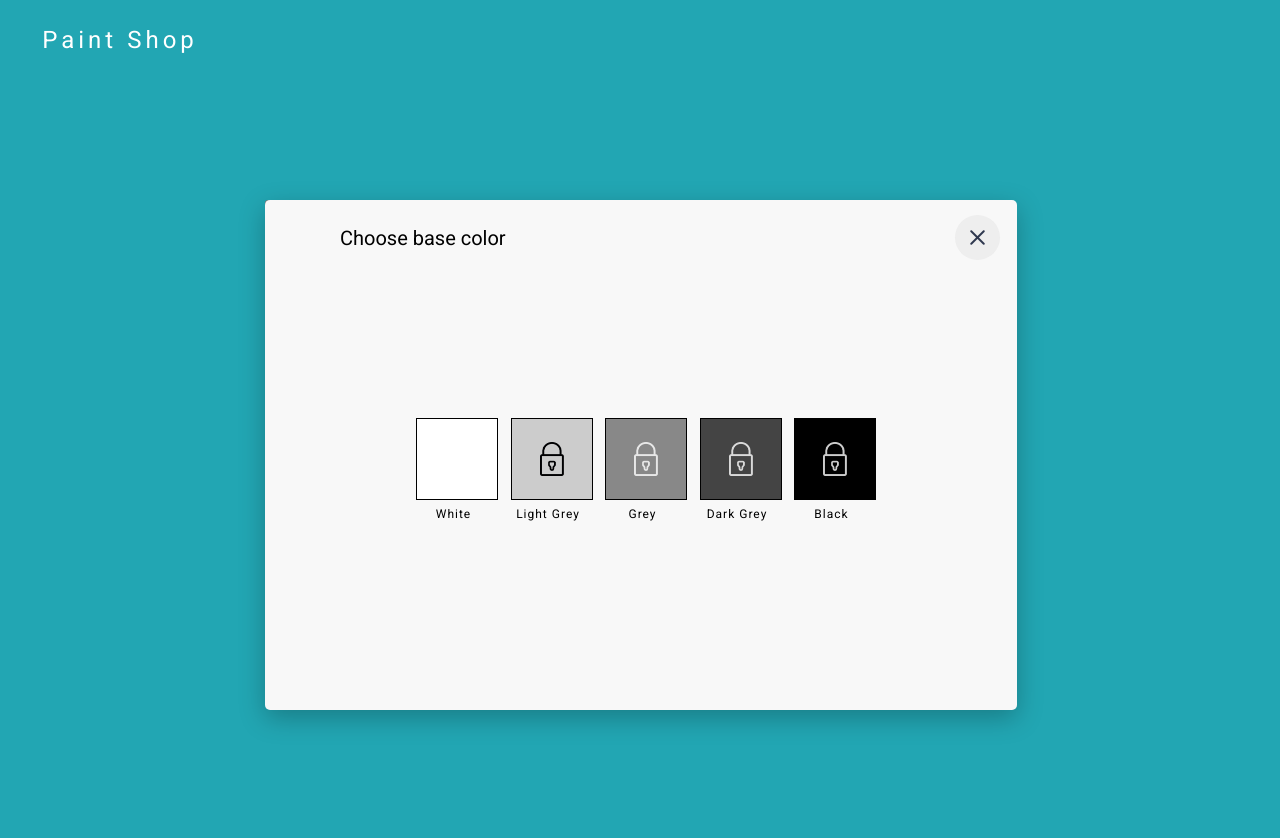
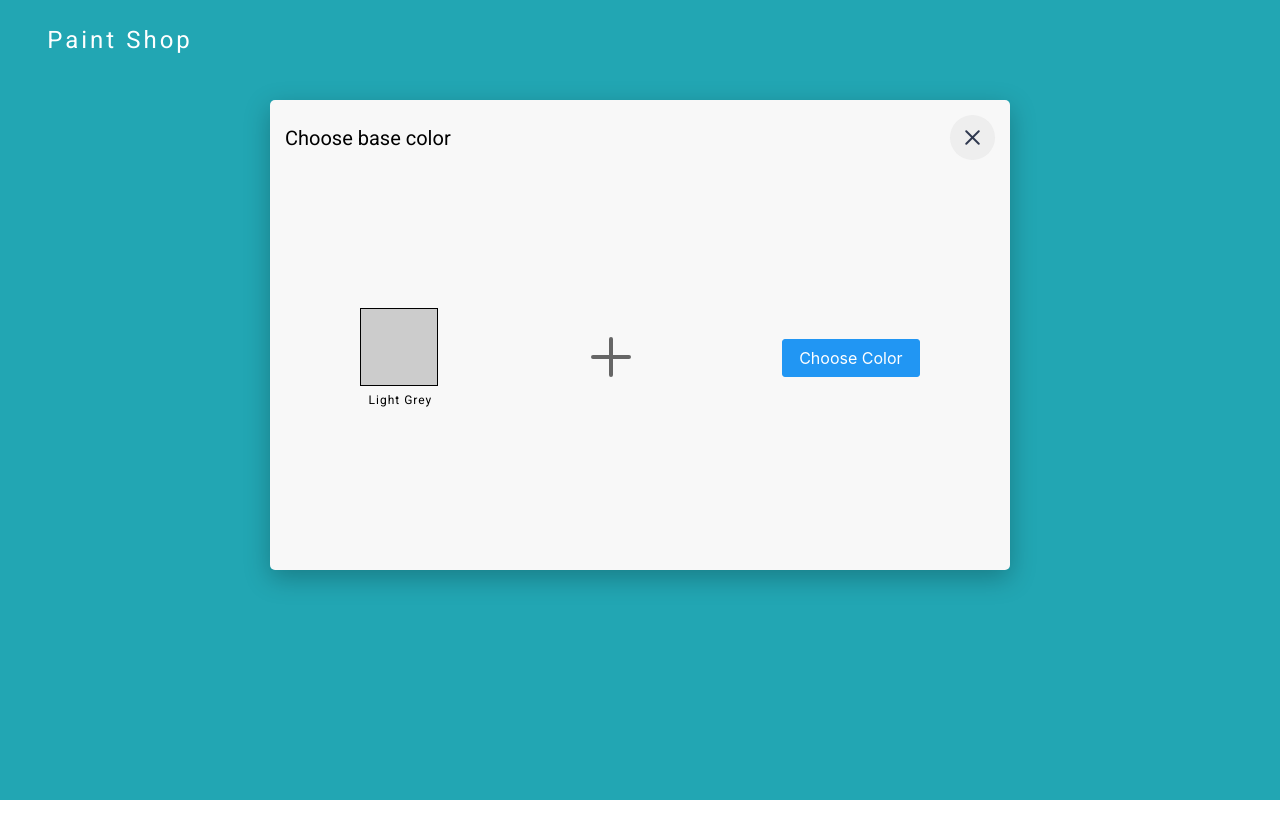
Before and after one commit to Ferror/bachelor, a Vue app in the folder frontend/: page /mixing in a window 1280 px wide. Shown: the top 838 px of the page. After the commit the page ends 800 px from the top, so only its background shows below. Built offline with nearby package versions, Linux system fonts and the light colour scheme; no server answers.

Commit message:
Create second step of configuration

```diff
--- a/frontend/src/assets/paint-mixing.css
+++ /dev/null
@@ -1,133 +0,0 @@
-:root {
-    --black:
-            rgba(0, 0, 0, 1);
-    --deep-cove:
-            rgba(19, 15, 64, 1);
-    --teal-blue:
-            rgba(34, 166, 179, 1);
-    --heavy-metal:
-            rgba(45, 42, 42, 1);
-    --jacarta:
-            rgba(48, 51, 107, 1);
-    --black-coral-pearl:
-            rgba(83, 92, 104, 1);
-    --indigo:
-            rgba(104, 109, 224, 1);
-    --purple-heart:
-            rgba(110, 65, 226, 1);
-    --conifer:
-            rgba(186, 220, 88, 0.902);
-    --fuchsia-pink:
-            rgba(190, 46, 221, 1);
-    --mist-gray:
-            rgba(196, 196, 196, 0.2);
-    --salmon-pearl:
-            rgba(235, 77, 75, 1);
-    --carrot-orange:
-            rgba(240, 147, 43, 1);
-    --khaki:
-            rgba(246, 229, 141, 1);
-    --desert-storm:
-            rgba(248, 248, 248, 1);
-    --banana:
-            rgba(249, 202, 36, 1);
-    --white-2:
-            rgba(255, 255, 255, 0.8);
-    --white:
-            rgba(255, 255, 255, 1);
-
-    --font-size-m: 12px;
-    --font-size-l: 14px;
-    --font-size-xl: 16px;
-    --font-size-xxl: 18px;
-    --font-size-xxxl: 20px;
-    --font-size-xxxxl: 24px;
-
-    --font-family-roboto: "Roboto";
-}
-
-.roboto-normal-white-18px {
-    color: var(--white-2);
-    font-family: var(--font-family-roboto);
-    font-size: var(--font-size-xxl);
-    font-weight: 400;
-    font-style: normal;
-}
-
-.roboto-normal-white-16px {
-    color: var(--white-2);
-    font-family: var(--font-family-roboto);
-    font-size: var(--font-size-xl);
-    font-weight: 400;
-    font-style: normal;
-}
-
-.roboto-bold-black-12px {
-    color: var(--black);
-    font-family: var(--font-family-roboto);
-    font-size: var(--font-size-m);
-    font-weight: 700;
-    font-style: normal;
-}
-
-.border-1px-black {
-    border-width: 1px;
-    border-style: solid;
-    border-color: var(--black);
-}
-
-.roboto-normal-black-20px {
-    color: var(--black);
-    font-family: var(--font-family-roboto);
-    font-size: var(--font-size-xxxl);
-    font-weight: 400;
-    font-style: normal;
-}
-
-.roboto-normal-black-16px {
-    color: var(--black);
-    font-family: var(--font-family-roboto);
-    font-size: var(--font-size-xl);
-    font-weight: 400;
-    font-style: normal;
-}
-
-.roboto-normal-white-14px {
-    color: var(--white-2);
-    font-family: var(--font-family-roboto);
-    font-size: var(--font-size-l);
-    font-weight: 400;
-    font-style: normal;
-}
-
-.roboto-normal-white-24px-2 {
-    color: var(--white-2);
-    font-family: var(--font-family-roboto);
-    font-size: var(--font-size-xxxxl);
-    font-weight: 400;
-    font-style: normal;
-}
-
-.roboto-normal-black-12px {
-    color: var(--black);
-    font-family: var(--font-family-roboto);
-    font-size: var(--font-size-m);
-    font-weight: 400;
-    font-style: normal;
-}
-
-.roboto-normal-white-24px {
-    color: var(--white);
-    font-family: var(--font-family-roboto);
-    font-size: var(--font-size-xxxxl);
-    font-weight: 400;
-    font-style: normal;
-}
-
-.roboto-normal-white-12px {
-    color: var(--white-2);
-    font-family: var(--font-family-roboto);
-    font-size: var(--font-size-m);
-    font-weight: 400;
-    font-style: normal;
-}
--- a/frontend/src/views/LandingPage.vue
+++ b/frontend/src/views/LandingPage.vue
@@ -1,11 +1,11 @@
 <template>
     <div>
-        <landing-page-desktop
+        <LandingPageDesktop
             v-bind="landingPageDesktopData"
             v-if="breakpoints.desktop.matches"
         />
 
-        <landing-page-mobile
+        <LandingPageMobile
             v-if="breakpoints.mobile.matches"
             title1="Pomaluj swój świat!"
             p1="Lorem ipsum dolor sit amet, consectetur adipiscing elit. Arcu nibh aliquet gravida at mauris ut id commodo. Eu, adipiscing sit et venenatis vitae in pellentesque. Id elementum quam tellus porttitor neque, arcu porta orci vitae."
@@ -104,4 +104,4 @@ const landingPageMobileData = {
 };
 </script>
 
-<style src="@/assets/landing-page.css"></style>
+<style src="@/assets/style.css"></style>
--- a/frontend/src/views/PaintMixing.vue
+++ b/frontend/src/views/PaintMixing.vue
@@ -1,19 +1,34 @@
 <template>
-    <ChooseBase />
+    <Modal
+        title="Choose base color"
+        :currentStep="currentStep"
+        :steps="steps"
+    />
 </template>
 
 <script>
-import ChooseBase from "@/views/paint-mixing/ChooseBase";
-import PaintMixerClient from "@/clients/PaintMixerClient";
+import Modal from "./paint-mixing/Modal";
 
-PaintMixerClient.mix();
+// import PaintMixerClient from "@/clients/PaintMixerClient";
+// PaintMixerClient.mix();
 
 export default {
     name: "PaintMixing",
     components: {
-        ChooseBase,
+        Modal,
     },
+    data: () => {
+        const steps = {
+            chooseBase: "choose-base",
+            chooseColor: "choose-color",
+        };
+
+        return {
+            steps: steps,
+            currentStep: steps.chooseColor,
+        }
+    }
 }
 </script>
 
-<style scoped src="@/assets/paint-mixing.css"></style>
+<style src="@/assets/style.css"></style>
--- a/frontend/src/views/paint-mixing/BaseColor.vue
+++ b/frontend/src/views/paint-mixing/BaseColor.vue
@@ -1,6 +1,6 @@
 <template>
     <div :class="[className]">
-        <div class="overlap-group border-1px-black">
+        <div class="base border-1px-black">
             <img v-if="lock" class="lock" alt="Locked base color" :src="require('@/assets/' + lock + '.png')" />
         </div>
         <div class="caption valign-text-middle roboto-normal-black-12px">{{ caption }}</div>
@@ -19,29 +19,38 @@ export default {
 </script>
 
 <style scoped>
-.dark-grey .overlap-group {
+.dark-grey .base {
     background-color: #444444;
 }
 
-.white .overlap-group {
+.white .base {
     background-color: #ffffff;
 }
 
-.grey .overlap-group {
+.white .base:hover {
+    background-color: #eeeeee;
+}
+
+.grey .base {
     background-color: #888888;
 }
 
-.black .overlap-group {
+.black .base {
     background-color: #000000;
 }
 
-.overlap-group {
+.base {
     background-color: #cccccc;
     display: flex;
-    width: 80px;
-    height: 80px;
+    width: 78px;
+    height: 78px;
     justify-content: center;
     align-items: center;
+}
+
+.base:hover {
+    cursor: pointer;
+    opacity: 0.9;
 }
 
 .lock {
@@ -54,6 +63,6 @@ export default {
     letter-spacing: 1px;
     margin-top: 6px;
     text-align: center;
-    width: 75px;
+    width: 80px;
 }
 </style>
--- a/frontend/src/views/paint-mixing/ChooseBase.vue
+++ b/frontend/src/views/paint-mixing/ChooseBase.vue
@@ -1,118 +1,48 @@
 <template>
-    <div class="container-center-horizontal">
-        <div class="choose-base-color screen">
-            <h1 class="title valign-text-middle roboto-normal-white-24px">Paint Shop</h1>
-            <div class="overlap-group4">
-                <modal title="Choose base color" />
-
-                <div class="group-24">
-                    <base-color
+    <div class="bases">
+        <BaseColor
             class-name="white"
             lock=""
             caption="White"
         />
-                    <base-color
+        <BaseColor
             class-name="light-grey"
             lock="lock-black"
             caption="Light Grey"
         />
-                    <base-color
+        <BaseColor
             class-name="grey"
             lock="lock-white"
             caption="Grey"
         />
-                    <base-color
+        <BaseColor
             class-name="dark-grey"
             lock="lock-white"
             caption="Dark Grey"
         />
-                    <base-color
+        <BaseColor
             class-name="black"
             lock="lock-white"
             caption="Black"
         />
     </div>
-
-                <form action="/mixing" method="get">
-                    <input type="hidden" name="base" value="white">
-                    <input type="submit" value="submit">
-                </form>
-            </div>
-        </div>
-    </div>
 </template>
 
 <script>
-import Modal from "@/views/paint-mixing/Modal";
 import BaseColor from "./BaseColor";
 
 export default {
     name: "ChooseBase",
     components: {
         BaseColor,
-        Modal,
     },
 }
 </script>
 
 <style scoped>
-@import url("https://fonts.googleapis.com/css?family=Roboto:400,700");
-
-.screen a {
-    display: contents;
-    text-decoration: none;
-}
-
-.container-center-horizontal {
-    display: flex;
-    flex-direction: row;
-    justify-content: center;
-    pointer-events: none;
-    width: 100%;
-}
-
-.container-center-horizontal > * {
-    flex-shrink: 0;
-    pointer-events: auto;
-}
-
-.valign-text-middle {
-    display: flex;
-    flex-direction: column;
-    justify-content: center;
-}
-
-.choose-base-color {
-    align-items: flex-start;
-    background-color: var(--teal-blue);
-    display: flex;
-    width: 100%;
-    min-height: 900px;
-}
-
-.title {
-    height: 80px;
-    letter-spacing: 4px;
-    text-align: center;
-    width: 240px;
-    position: absolute;
-}
-
-.overlap-group4 {
-    border-radius: 5px;
-    height: 510px;
-    position: relative;
-    width: 750px;
-    margin: 200px auto;
-}
-
-.group-24 {
+.bases {
     display: flex;
     justify-content: space-between;
-    height: 97px;
-    left: 151px;
-    position: absolute;
-    top: 218px;
     width: 460px;
 }
 </style>
--- /dev/null
+++ b/frontend/src/views/paint-mixing/ChooseColor.vue
@@ -0,0 +1,36 @@
+<template>
+    <div class="choose-color">
+        <BaseColor
+            class-name="light-grey"
+            lock=""
+            caption="Light Grey"
+        />
+
+        <div>
+            <img src="@/assets/plus.svg" alt="plus">
+        </div>
+
+        <Button label="Choose Color" />
+    </div>
+</template>
+
+<script>
+import BaseColor from "./BaseColor";
+
+export default {
+    name: "ChooseColor",
+    components: {
+        BaseColor
+    },
+};
+</script>
+
+<style scoped>
+.choose-color {
+    display: flex;
+    width: 100%;
+    justify-content: space-around;
+    align-items: center;
+}
+
+</style>
--- a/frontend/src/views/paint-mixing/Modal.vue
+++ b/frontend/src/views/paint-mixing/Modal.vue
@@ -1,15 +1,29 @@
 <template>
+    <div class="container-center-horizontal">
+        <div class="choose-base-color">
+            <h1 class="title valign-text-middle roboto-normal-white-24px">Paint Shop</h1>
+
             <div class="modal">
-        <div class="overlap-group">
-            <div class="group-30">
+                <div class="modal-header">
+                    <div class="modal-title">
+                        <h2 class="title-2 valign-text-middle roboto-normal-black-20px">
+                            {{ title }}
+                        </h2>
+                    </div>
+                    <div class="modal-close">
+                        <a href="/" style="height: 25px;">
                             <img
                                 class="symbol-x"
                                 src="@/assets/symbol-x.png"
+                                alt="Close modal"
                             />
+                        </a>
                     </div>
-            <div class="group-29">
-                <div class="lorem-ipsum-title-mo valign-text-middle roboto-normal-black-20px">
-                    {{ title }}
+                </div>
+
+                <div class="modal-content">
+                    <ChooseBase v-if="currentStep === steps.chooseBase" />
+                    <ChooseColor v-if="currentStep === steps.chooseColor" />
                 </div>
             </div>
         </div>
@@ -17,9 +31,16 @@
 </template>
 
 <script>
+import ChooseBase from "./ChooseBase";
+import ChooseColor from "./ChooseColor";
+
 export default {
     name: "Modal",
-    props: ["title"],
+    components: {
+        ChooseBase,
+        ChooseColor,
+    },
+    props: ["title", "currentStep", "steps"],
 };
 </script>
 
@@ -30,51 +51,77 @@ export default {
     border-radius: 5px;
     box-shadow: var(--box-shadow);
     display: flex;
-    height: 510px;
-    left: 0;
-    min-width: 750px;
-    position: absolute;
-    top: 0;
+    height: 470px;
+    width: 740px;
+    position: relative;
+    margin: 100px auto;
+    flex-direction: column;
+    padding: 15px;
 }
 
-.overlap-group {
-    height: 75px;
+.modal-header {
+    height: 45px;
     position: relative;
-    width: 752px;
+    display: flex;
+    justify-content: space-between;
+    align-items: center;
+    width: 100%;
 }
 
-.group-30 {
+.modal-close {
     background-color: var(--mist-gray);
-    border-radius: 23px;
+    border-radius: 50%;
     display: flex;
     height: 45px;
-    left: 690px;
-    position: absolute;
-    top: 15px;
     width: 45px;
+    justify-content: center;
+    align-items: center;
 }
 
 .symbol-x {
     height: 25px;
-    margin-left: 10px;
-    margin-top: 10px;
     width: 25px;
 }
 
-.group-29 {
+.modal-title {
     display: flex;
     height: 75px;
-    left: 0;
-    position: absolute;
-    top: 0;
-    width: 752px;
 }
 
-.lorem-ipsum-title-mo {
-    flex: 1;
-    letter-spacing: 0;
-    margin-left: 9.97%;
-    margin-right: 10.24%;
-    width: 600px;
+.modal-content {
+    display: flex;
+    justify-content: center;
+    align-items: center;
+    width: 100%;
+    height: 100%;
+}
+
+.container-center-horizontal {
+    display: flex;
+    flex-direction: row;
+    justify-content: center;
+    width: 100%;
+    min-height: 100vh;
+}
+
+.valign-text-middle {
+    display: flex;
+    flex-direction: column;
+    justify-content: center;
+}
+
+.choose-base-color {
+    align-items: flex-start;
+    background-color: var(--teal-blue);
+    display: flex;
+    width: 100%;
+}
+
+.title {
+    height: 80px;
+    letter-spacing: 3px;
+    text-align: center;
+    width: 240px;
+    position: absolute;
 }
 </style>
```
Also changed, not shown: frontend/src/main.js (+5 -5 lines), frontend/src/views/landing-page/desktop/LandingPageDesktop.vue (+10 -2 lines), frontend/src/assets/plus.svg (added), frontend/src/assets/style.css (renamed from frontend/src/assets/landing-page.css). Lines whose indentation alone changed are shown as unchanged.
